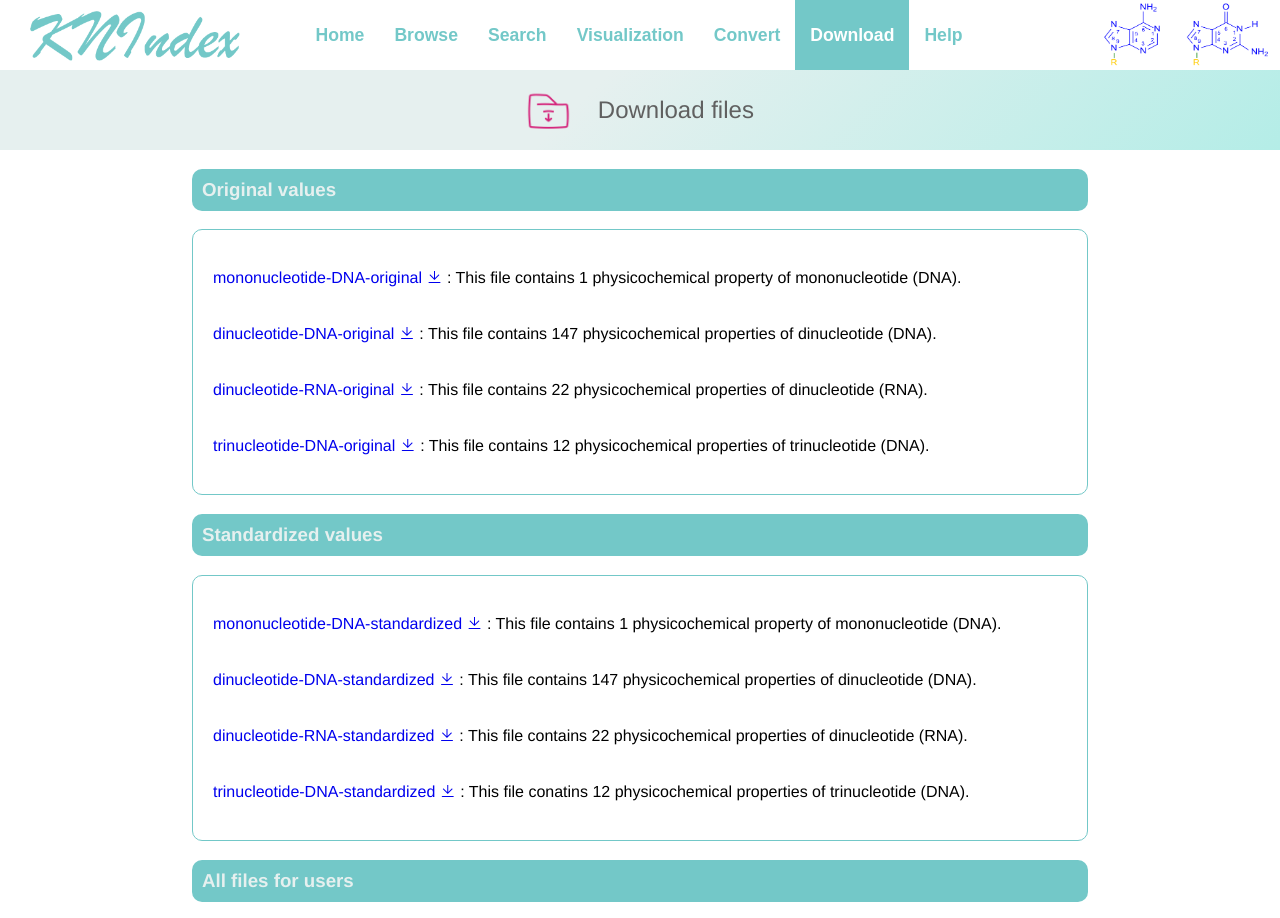
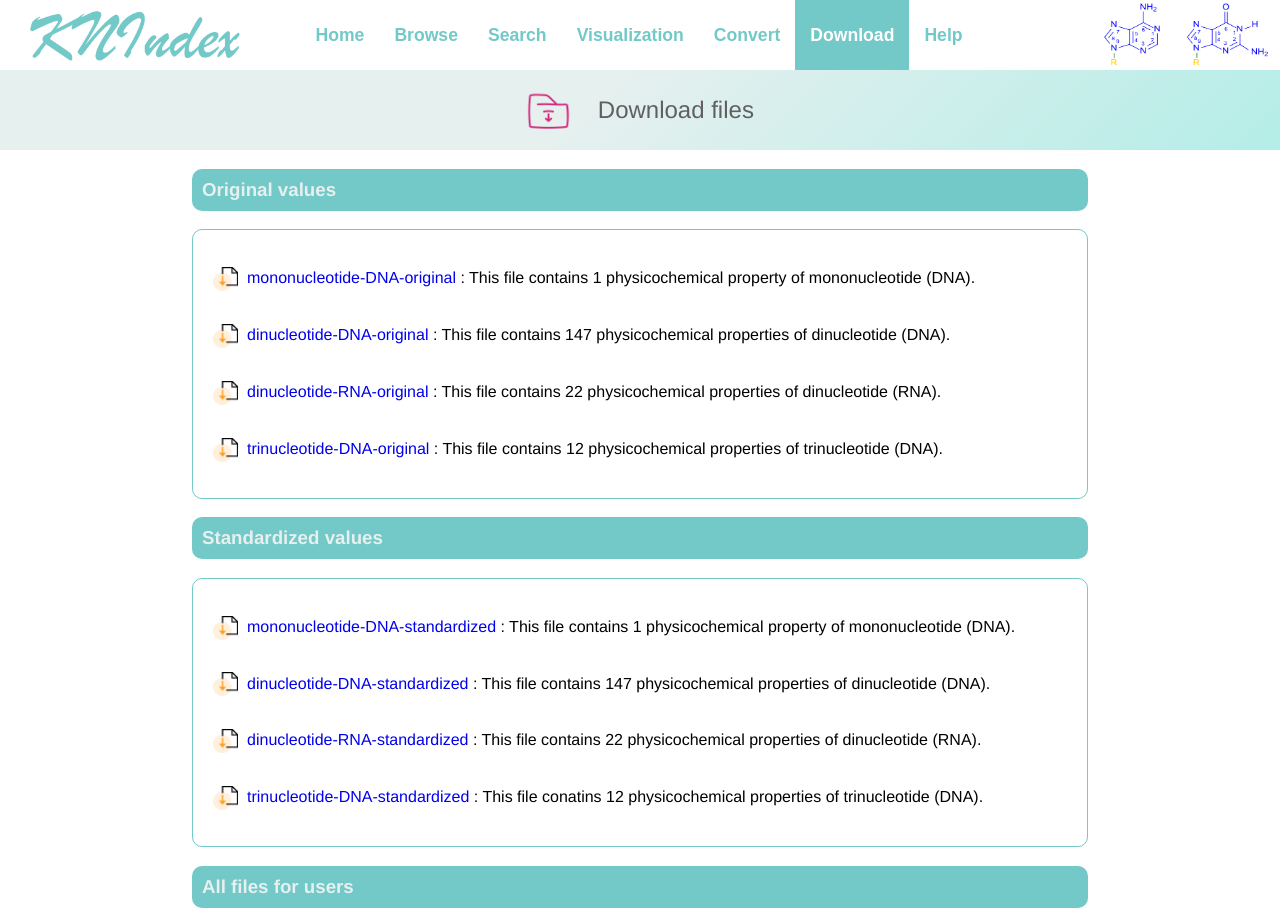
Before and after one commit to AdventureEDay/KNIndex, a Vue app: page /download in a window 1280 px wide. Shown: the top 918 px of the page. Built offline with nearby package versions, Linux system fonts and the light colour scheme.

Commit message:
modify icons for downloading items

```diff
--- a/src/views/Download.vue
+++ b/src/views/Download.vue
@@ -11,29 +11,33 @@
       <h3>Original values</h3>
       <div class="download-content">
         <p>
+          <img src="../assets/downicon.png" class="icon" />
           <a :href="'/data/original/MonoDNA-original.zip'" download="">
-            mononucleotide-DNA-original <i class="el-icon-download"></i>
+            mononucleotide-DNA-original
           </a>
           : This file contains 1 physicochemical property of mononucleotide
           (DNA).
         </p>
         <p>
+          <img src="../assets/downicon.png" class="icon" />
           <a :href="'/data/original/DiDNA-original.zip'" download="">
-            dinucleotide-DNA-original <i class="el-icon-download"></i>
+            dinucleotide-DNA-original
           </a>
           : This file contains 147 physicochemical properties of dinucleotide
           (DNA).
         </p>
         <p>
+          <img src="../assets/downicon.png" class="icon" />
           <a :href="'/data/original/DiRNA-original.zip'" download="">
-            dinucleotide-RNA-original <i class="el-icon-download"></i>
+            dinucleotide-RNA-original
           </a>
           : This file contains 22 physicochemical properties of dinucleotide
           (RNA).
         </p>
         <p>
+          <img src="../assets/downicon.png" class="icon" />
           <a :href="'/data/original/TriDNA-original.zip'" download="">
-            trinucleotide-DNA-original <i class="el-icon-download"></i>
+            trinucleotide-DNA-original
           </a>
           : This file contains 12 physicochemical properties of trinucleotide
           (DNA).
@@ -45,29 +49,33 @@
       <h3>Standardized values</h3>
       <div class="download-content">
         <p>
+          <img src="../assets/downicon.png" class="icon" />
           <a :href="'/data/standard/MonoDNA-standardized.zip'" download="">
-            mononucleotide-DNA-standardized <i class="el-icon-download"></i>
+            mononucleotide-DNA-standardized
           </a>
           : This file contains 1 physicochemical property of mononucleotide
           (DNA).
         </p>
         <p>
+          <img src="../assets/downicon.png" class="icon" />
           <a :href="'/data/standard/DiDNA-standardized.zip'" download="">
-            dinucleotide-DNA-standardized <i class="el-icon-download"></i>
+            dinucleotide-DNA-standardized
           </a>
           : This file contains 147 physicochemical properties of dinucleotide
           (DNA).
         </p>
         <p>
+          <img src="../assets/downicon.png" class="icon" />
           <a :href="'/data/standard/DiRNA-standardized.zip'" download="">
-            dinucleotide-RNA-standardized <i class="el-icon-download"></i>
+            dinucleotide-RNA-standardized
           </a>
           : This file contains 22 physicochemical properties of dinucleotide
           (RNA).
         </p>
         <p>
+          <img src="../assets/downicon.png" class="icon" />
           <a :href="'/data/standard/TriDNA-standardized.zip'" download="">
-            trinucleotide-DNA-standardized <i class="el-icon-download"></i>
+            trinucleotide-DNA-standardized
           </a>
           : This file conatins 12 physicochemical properties of trinucleotide
           (DNA).
@@ -79,9 +87,8 @@
       <h3>All files for users</h3>
       <div class="download-content">
         <p>
-          <a href="/data/all.zip" download=""
-            >all.zip <i class="el-icon-download"></i
-          ></a>
+          <img src="../assets/downicon.png" class="icon" />
+          <a href="/data/all.zip" download="">all.zip </a>
           : This file contains all above files.
           <!-- and a PDF format user manual. -->
         </p>
@@ -198,4 +205,11 @@ p {
   text-align: justify;
   line-height: 1.5em;
 }
+
+.icon {
+  height: 1.5em;
+  width: auto;
+  vertical-align: middle;
+  margin-right: 5px;
+}
 </style>
--- a/src/views/Home.vue
+++ b/src/views/Home.vue
@@ -88,7 +88,7 @@
           KNIndex database.
         </p>
         <p>
-          Last update on: Sep. 15th, 2020.
+          Last update on: Sep. 16th, 2020.
         </p>
       </el-col>
       <!-- 2020.09.07修改了图片和说明的相对位置 -->
```
Also changed, not shown: src/assets/downicon.png (added), src/assets/help/downloadhelp.png.
